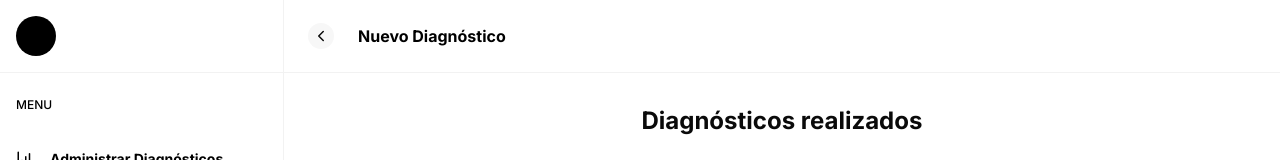
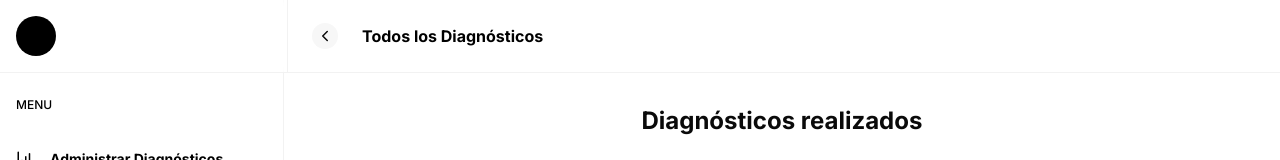
Before and after one commit to omgismartinez/eye, a Next.js app: page /all in a window 1280 px wide. Shown: the top 160 px of the page. Built offline with nearby package versions, Linux system fonts and the light colour scheme.

Commit message:
🌌 refactor (navbar): max width + title route

```diff
--- a/components/navbar.tsx
+++ b/components/navbar.tsx
@@ -6,22 +6,31 @@ import { usePathname } from 'next/navigation'
 
 export default function Navbar() {
     const pathname = usePathname()
+
+    const routes = {
+        '/new': 'Nuevo Diagnóstico',
+        '/all': 'Todos los Diagnósticos',
+        '/patients': 'Administrar Pacientes',
+        '/terms': 'Términos y Condiciones',
+        '/account': 'Mi Cuenta',
+    }
+
     return (
         <nav className='fixed inset-x-0 z-50 border-b bg-_white/50 backdrop-blur-sm border-_gray-border'>
-            <div className='flex max-w-7xl mx-auto px-4'>
+            <div className='flex max-w-screen-2xl mx-auto'>
                 <div>
-                    <div className='w-[268px] py-4 border-r border-_gray-border'>
+                    <div className='lg:w-72 p-4 lg:border-r border-_gray-border'>
                         <div className='bg-_main w-10 h-10 rounded-full' />
                     </div>
                 </div>
-                {pathname !== '/' && (
-                    <div className='flex items-center px-6 py-4 w-full'>
-                        <Link href='/' className='bg-_gray-F7F7F7 rounded-full p-1'>
-                            <ChevronLeft size={18} />
-                        </Link>
-                        <h2 className='text-_main font-bold text-base ml-6 whitespace-nowrap'>Nuevo Diagnóstico</h2>
-                    </div>
-                )}
+                <div className='flex items-center lg:px-6 py-4 w-full'>
+                    <Link href='/' className='bg-_gray-F7F7F7 hidden lg:block rounded-full p-1'>
+                        <ChevronLeft size={18} />
+                    </Link>
+                    <h2 className='text-_main font-bold text-base lg:ml-6 whitespace-nowrap'>
+                        {routes[pathname as keyof typeof routes]}
+                    </h2>
+                </div>
             </div>
         </nav>
     )
```
